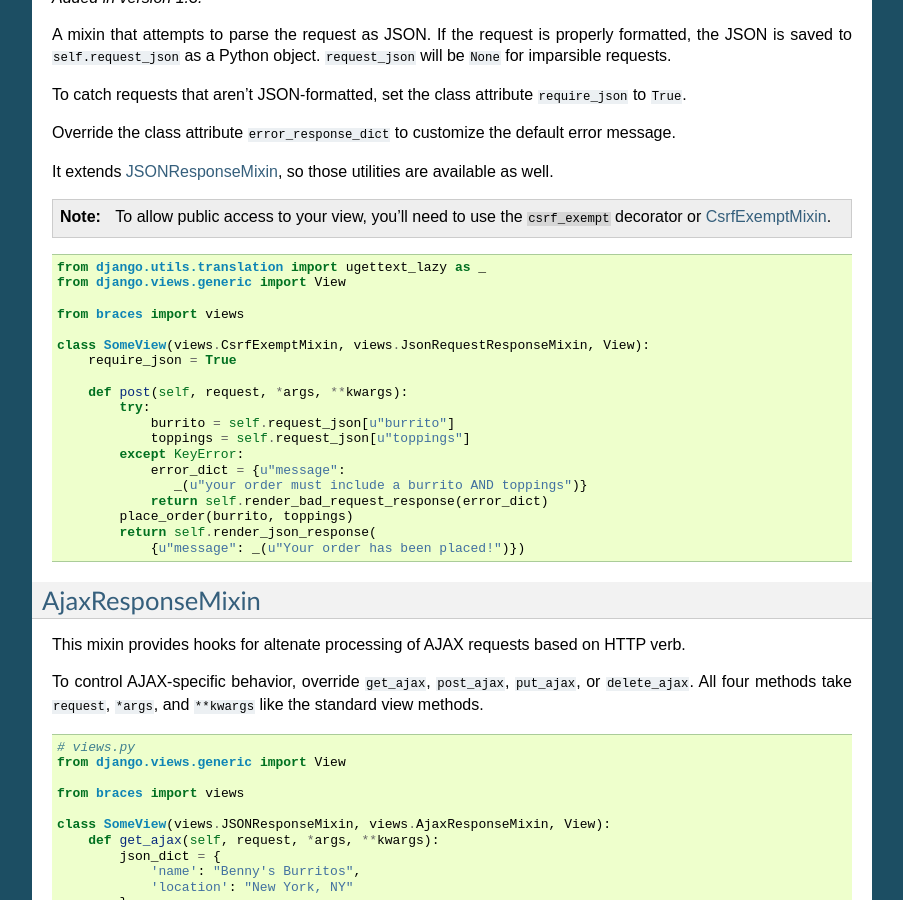
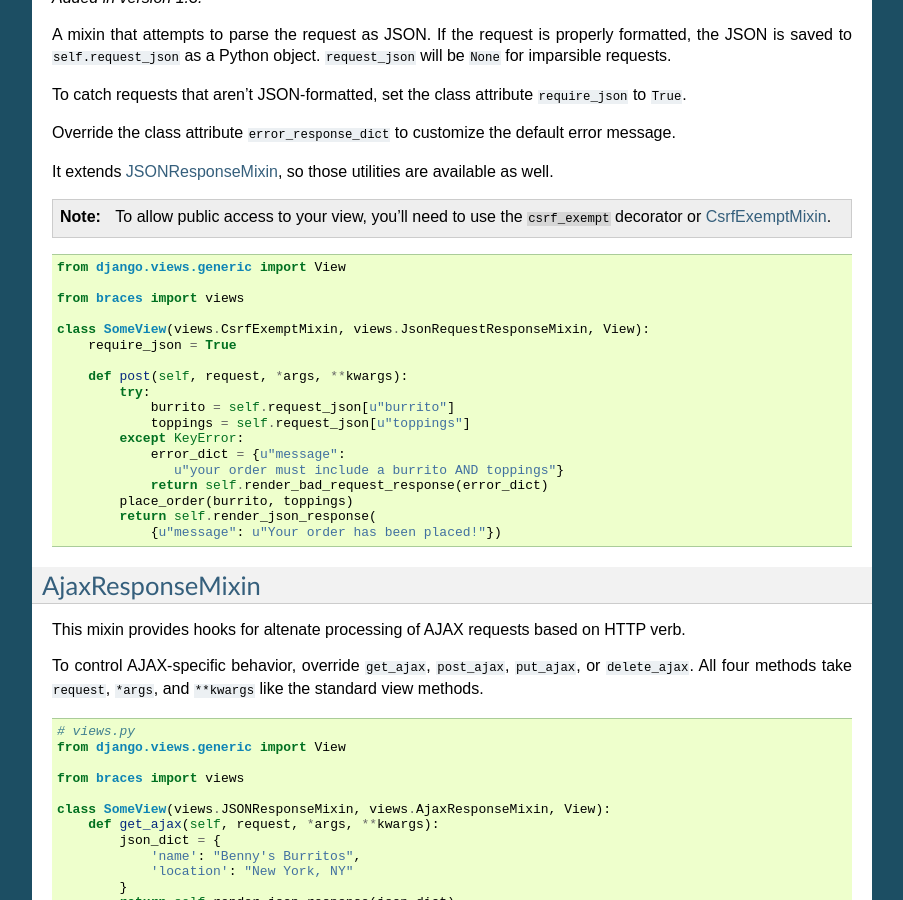
Before and after one commit to brack3t/django-braces, a Sphinx documentation site: the page built from docs/other.rst, in a window 1280 px wide and 900 px high, scrolled down 4300 px. Shown: the whole window, without its empty margins (198-1101 px from the left). Built offline with Sphinx 7.4.7, drawn with Linux system fonts in a browser that asks for light colours.

Commit message:
changed JsonRequestResponseMixin docs to not use ugettext_lazy

```diff
--- a/docs/changelog.rst
+++ b/docs/changelog.rst
@@ -4,6 +4,7 @@
 Changelog
 =========
 
+* :support:`-` Changed :ref:`JsonRequestResponseMixin` docs to not use `ugettext_lazy`.
 * :support:`-` Updated tests to include Python 3.2.
 * :bug:`185` Removed `u` prefixes to allow Python 3.2 support.
 * :support:`-` Added note to docs about Python and Django versions used in tests.
--- a/docs/other.rst
+++ b/docs/other.rst
@@ -275,7 +275,6 @@ It extends :ref:`JSONResponseMixin`, so those utilities are available as well.
 
 ::
 
-    from django.utils.translation import ugettext_lazy as _
     from django.views.generic import View
 
     from braces import views
@@ -289,11 +288,11 @@ It extends :ref:`JSONResponseMixin`, so those utilities are available as well.
                 toppings = self.request_json[u"toppings"]
             except KeyError:
                 error_dict = {u"message":
-                   _(u"your order must include a burrito AND toppings")}
+                   u"your order must include a burrito AND toppings"}
                 return self.render_bad_request_response(error_dict)
             place_order(burrito, toppings)
             return self.render_json_response(
-                {u"message": _(u"Your order has been placed!")})
+                {u"message": u"Your order has been placed!"})
 
 
 .. _AjaxResponseMixin:
```
